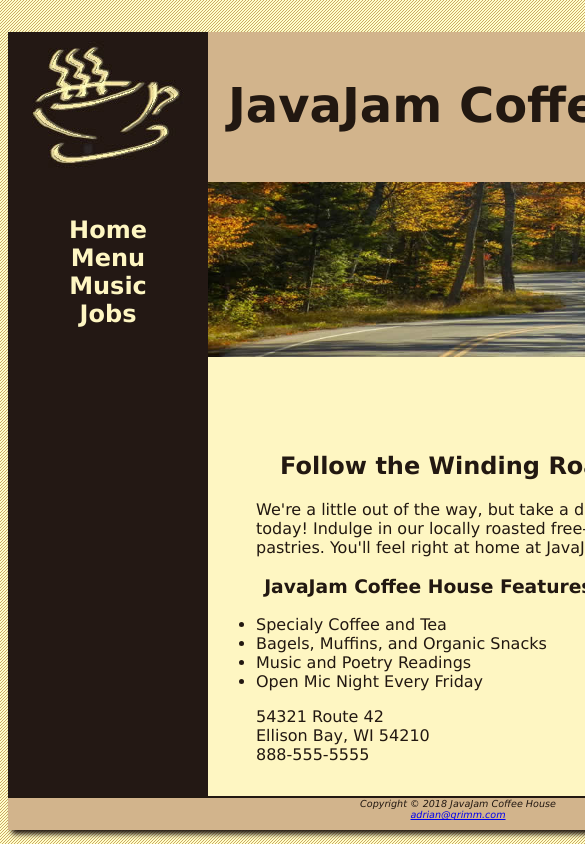
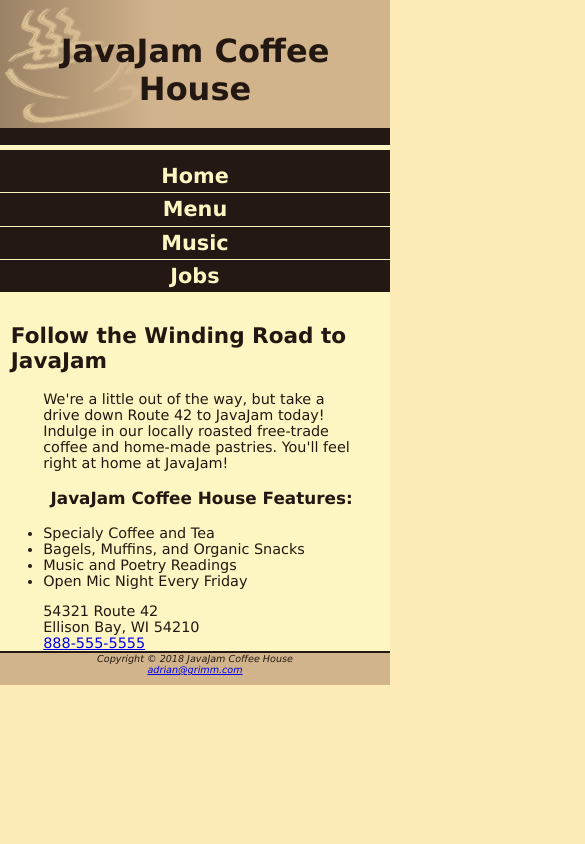
Before and after one commit to usmcamgrimm/WDD121-Web-Development, a plain HTML site: page index.html in a window 390 px wide. Shown: the top 844 px of the page, 585 px wide, since content can reach past the window. Drawn offline with Linux system fonts and the light colour scheme.

Commit message:
Chapter 7

```diff
--- a/index.html
+++ b/index.html
@@ -5,13 +5,14 @@
 	Case Study: JavaJam Coffee House
 -->
 <head>
-	<title>JavaJam Coffee House</title>
-	<meta charset="utf-8">
-<link href="javajam.css" rel="stylesheet">
 <!-- [if lt IE 9]>
 <script src="http://html5shim.googlecode.com/svn/trunk/html5.js">
 </script>
 <![endif] -->
+	<title>JavaJam Coffee House</title>
+	<meta charset="utf-8">
+    <link href="javajam.css" rel="stylesheet">
+    <meta name="viewport" content="width=device-width, initial-scale=1.0">
 </head>
 <body>
 	<div id="wrapper">
@@ -45,7 +46,9 @@
 		<div id="address">
 			54321 Route 42<br>
 			Ellison Bay, WI 54210<br>
-			888-555-5555<br>
+			<a id="mobile" href="tel:888-555-5555">888-555-5555</a>
+			<span id="desktop">888-555-5555</span>
+			<br>
 		</div>
 	</main>
 	<footer>
--- a/javajam.css
+++ b/javajam.css
@@ -66,6 +66,7 @@ ul            { padding-left: 3em;
                 padding-bottom: 20px; }
 #address      { padding-left: 3em;
                 padding-right: 2em; }
+#desktop      { display: inline; }
 #heroroad     { background-image: url(Images/heroroad.jpg);
                 background-repeat: no-repeat;
                 background-size: 100%;
@@ -78,6 +79,7 @@ ul            { padding-left: 3em;
                 background-repeat: no-repeat;
                 background-size: 100%;
                 height: 250px; }
+#mobile       { display: none; }
 #wrapper      { background-color: #231814;
                 width: 80%;
                 min-width: 900px;
@@ -85,3 +87,77 @@ ul            { padding-left: 3em;
                 margin-left: auto;
                 margin-right: auto;
                 box-shadow: 4px 4px 5px; }
+@media only screen and (max-width: 1024px) {
+        body        { margin: 0;
+                      background-image: none; }
+        h1          { margin-top: 0;
+                      margin-bottom: 1em;
+                      padding-top: 1em;
+                      padding-bottom: 1em;
+                      font-size: 2.5em; }
+        header      { border-bottom: 5px solid #fef6c2; }
+        main        { padding: 0;
+                      margin: 0;
+                      font-size: 90%; }
+        nav         { float: none;
+                      width: auto;
+                      padding-top: 10px;
+                      margin: 10px;
+                      font-size: 1.3em; }
+        nav a       { padding: 1em;
+                      width: 8em;
+                      font-weight: bold;
+                      border-style: none; }
+        nav li      { display: inline-block; }
+        nav ul      { padding: 0;
+                      margin: 0; }
+        #heroguitar { background-image: url(Images/heroguitar.jpg);
+                      background-repeat: no-repeat;
+                      padding: 0;
+                      margin: 0; }
+        #heromugs   { background-image: url(Images/heromugs.jpg);
+                      background-repeat: no-repeat;
+                      padding: 0;
+                      margin: 0; }
+        #heroroad   { background-image: url(Images/heroroad.jpg);
+                      background-repeat: no-repeat;
+                      padding: 0;
+                      margin: 0; }
+        #wrapper    { width: auto;
+                      min-width: 0;
+                      margin: 0;
+                      padding: 0;
+                      box-shadow: none; }
+}
+@media only screen and (max-width: 768px) {
+        h1          { background-image: url(Images/javajammini.jpg);
+                      background-repeat: no-repeat;
+                      height: 128px;
+                      font-size: 2em;
+                      padding-left: 0;
+                      text-align: center; }
+        h2          { padding-top: 0.5em;
+                      padding-right: 0;
+                      padding-bottom: 0;
+                      padding-left: 0.5em;
+                      margin-right: 0.5em; }
+        main        { padding-top: 1px; }
+        nav         { margin: 0; }
+        nav a       { display: block;
+                      padding: 0.2em;
+                      width: auto;
+                      border-bottom: 1px solid #fef6c2; }
+        nav li      { display: block; }
+        .details    { padding-left: 0;
+                      padding-right: 0; }
+        .floatleft  { padding-left: 0.5em;
+                      padding-right: 0.5em; }
+        #desktop    { display: none; }
+        #heroguitar { background-image: none;
+                      height: auto; }
+        #heromugs   { background-image: none;
+                      height: auto; }
+        #heroroad   { background-image: none;
+                      height: auto; }
+        #mobile     { display: inline; }
+}
```
Also changed, not shown: menu.html (+4 -3 lines), music.html (+4 -3 lines), Images/favicon.ico (added), Images/javajammini.jpg (added). Lines whose indentation alone changed are shown as unchanged.
